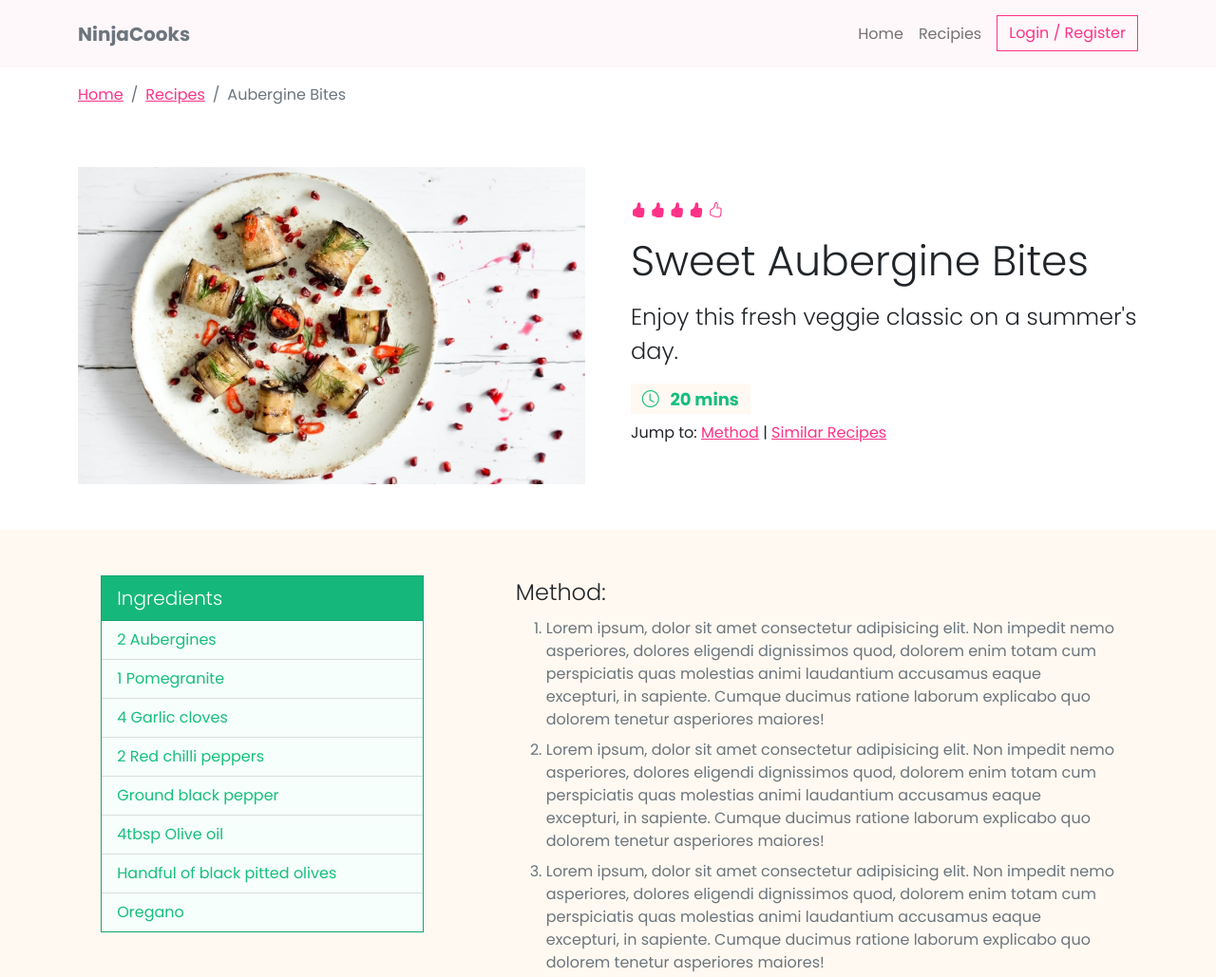
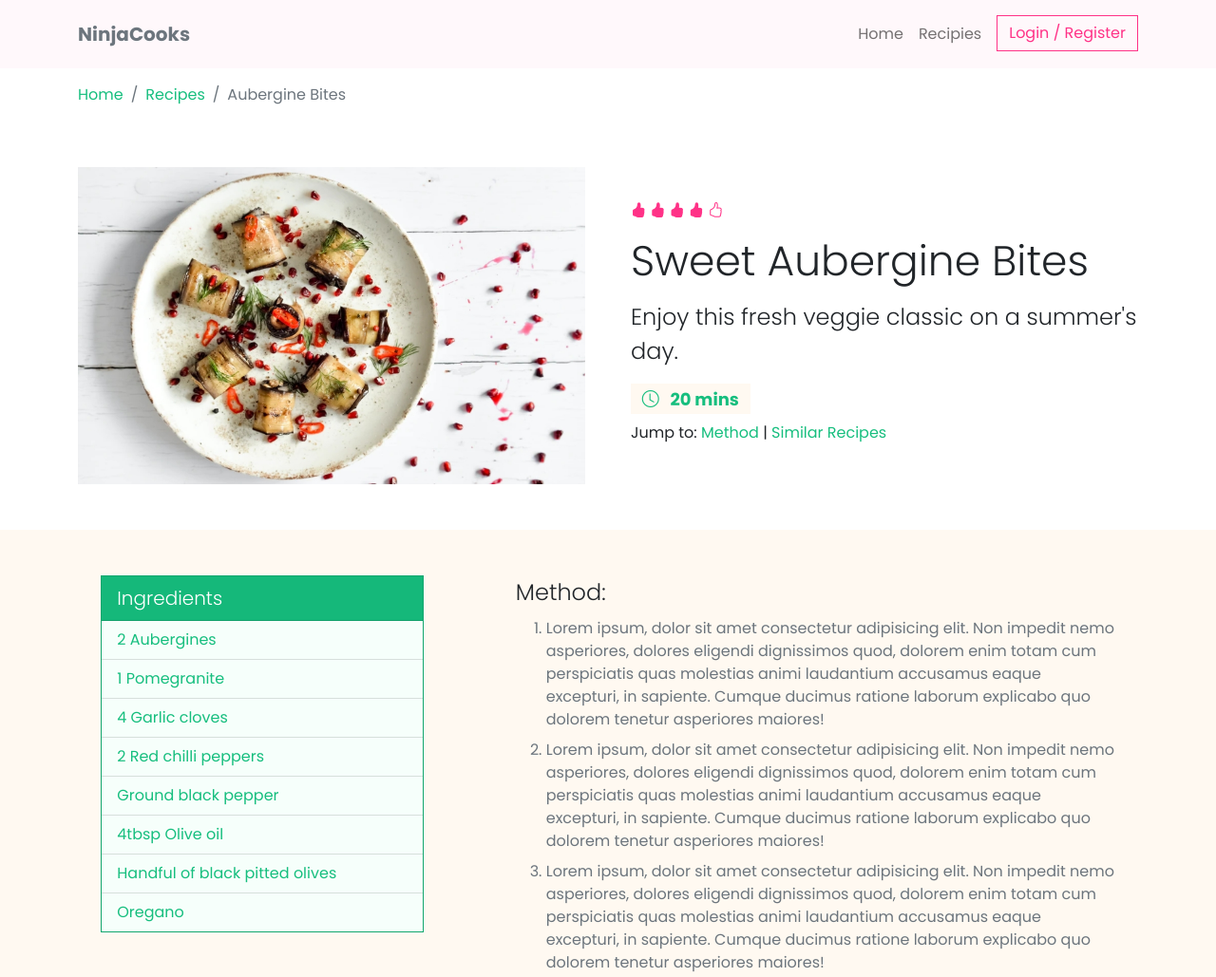
Before and after one commit to iamshaunjp/Customizing-Bootstrap-5, a website: page index.html in a window 1280 px wide. Shown: the top 1029 px of the page at 95% size. Drawn offline with nearby package versions, Linux system fonts and the light colour scheme.

Commit message:
lesson-10

```diff
--- a/sass/main.scss
+++ b/sass/main.scss
@@ -28,6 +28,13 @@ $lead-font-size: $font-size-base * 1.5;
 $headings-font-weight: 300;
 $headings-line-height: 1.5;
 $h1-font-size: $font-size-base * 2.75;
+
+// links
+$link-color: $secondary;
+$link-decoration: none;
+$link-hover-decoration: underline;
+$link-shade-percentage: 30%;
+$link-hover-color: shift-color($link-color, -$link-shade-percentage);
 
 // import variables and mixins files (so you can use them below)
 // any redefined vars above will be incorporated into the files (e.g. in maps)
```
Also changed, not shown: css/main.min.css, 1 other file.
